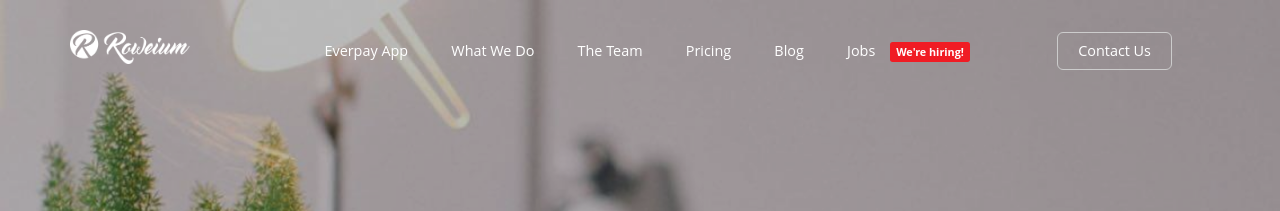
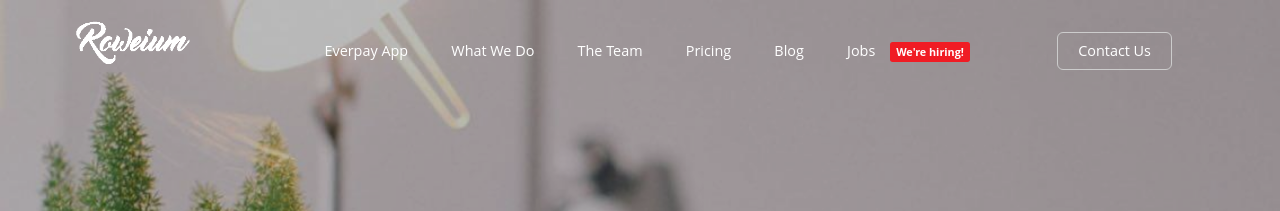
Before and after one commit to roweium/roweium.github.io, a Jekyll site: the page built from index.html, in a window 1280 px wide. Shown: the top 211 px of the page. Built offline with Jekyll 4.4.1, drawn with Linux system fonts in a browser that asks for light colours; nearby versions of some CDN libraries; some web fonts are replaced; library files that are not in the unit come from our copies; the list of posts is cut into pages by our own code.

Commit message:
Update navbar.html

```diff
--- a/_includes/navbar.html
+++ b/_includes/navbar.html
@@ -14,8 +14,8 @@
 
           <h1 class="logo">
             <a href="#intro" class="tp--scroll">
-              <img src="{{ "assets/img/logo.png" | prepend: site.baseurl }}" class="logo-main" alt="Roweium" >
-              <img src="{{ "assets/img/logo-red.png" | prepend: site.baseurl }}" class="logo-dark" alt="Roweium" >
+              <img src="{{ "r-wt-logo.png" | prepend: site.baseurl }}" class="logo-main" alt="Roweium" >
+              <img src="{{ "r-gr-logo.png" | prepend: site.baseurl }}" class="logo-dark" alt="Roweium" >
             </a>
           </h1>
 
```
